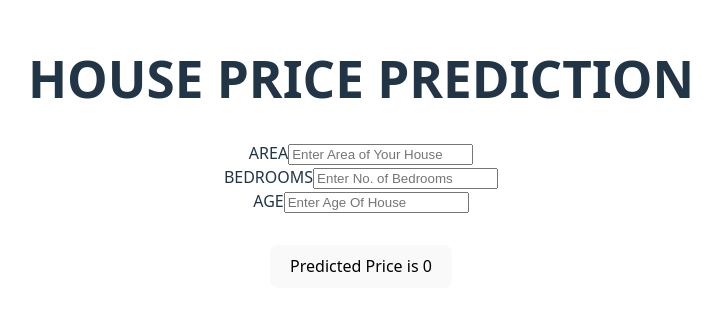
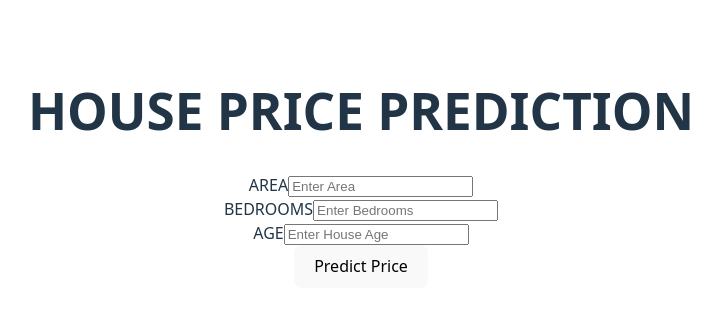
Before and after one commit to pranay335/House_Price_Prediction, a React (Vite) app: page / in a window 1280 px wide. Shown: the part 232-542 px from the top of the page, without its empty margins (279-1000 px from the left). Built offline with nearby package versions, Linux system fonts and the light colour scheme.

Commit message:
house-prediction-model integrated

```diff
--- a/src/App.jsx
+++ b/src/App.jsx
@@ -1,35 +1,72 @@
-import { useState } from 'react'
-import reactLogo from './assets/react.svg'
-import viteLogo from '/vite.svg'
-import './App.css'
+import { useState } from "react";
+import "./App.css";
 
 function App() {
-  const [Predicted_Price, getPrice] = useState(0)
+  const [area, setArea] = useState("");
+  const [bedrooms, setBedrooms] = useState("");
+  const [age, setAge] = useState("");
+  const [predictedPrice, setPredictedPrice] = useState(null);
+
+  const handlePredict = async (e) => {
+    e.preventDefault(); // prevent page reload
+
+    const response = await fetch("http://127.0.0.1:8000/predict", {
+      method: "POST",
+      headers: { "Content-Type": "application/json" },
+      body: JSON.stringify({
+        area: Number(area),
+        bedrooms: Number(bedrooms),
+        age: Number(age),
+      }),
+    });
+
+    const data = await response.json();
+    setPredictedPrice(data.predicted_price);
+  };
 
   return (
     <>
-    <form action="">
       <h1>HOUSE PRICE PREDICTION</h1>
-      <div>
-        <label >AREA</label>
-       <input type="text" placeholder="Enter Area of Your House" />
-       <br/>
-       <label >BEDROOMS</label>
-       <input type="text" placeholder="Enter No. of Bedrooms" />
-       <br/>
-       <label >AGE</label>
-        <input type="text" placeholder="Enter Age Of House" />
-      </div>
 
-      <div className="card">
-        <button onClick={() =>getPrice()}>
-          Predicted Price is {Predicted_Price}
-        </button>
-      </div>
+      <form onSubmit={handlePredict}>
+        <label>AREA</label>
+        <input
+          type="number"
+          placeholder="Enter Area"
+          value={area}
+          onChange={(e) => setArea(e.target.value)}
+        />
 
+        <br />
+
+        <label>BEDROOMS</label>
+        <input
+          type="number"
+          placeholder="Enter Bedrooms"
+          value={bedrooms}
+          onChange={(e) => setBedrooms(e.target.value)}
+        />
+
+        <br />
+
+        <label>AGE</label>
+        <input
+          type="number"
+          placeholder="Enter House Age"
+          value={age}
+          onChange={(e) => setAge(e.target.value)}
+        />
+
+        <br />
+
+        <button type="submit">Predict Price</button>
       </form>
+
+      {predictedPrice !== null && (
+        <h2>Predicted Price: ₹ {predictedPrice}</h2>
+      )}
     </>
-  )
+  );
 }
 
-export default App
+export default App;
```
Also changed, not shown: 2 other files (tests, documents, lock files or other folders).
